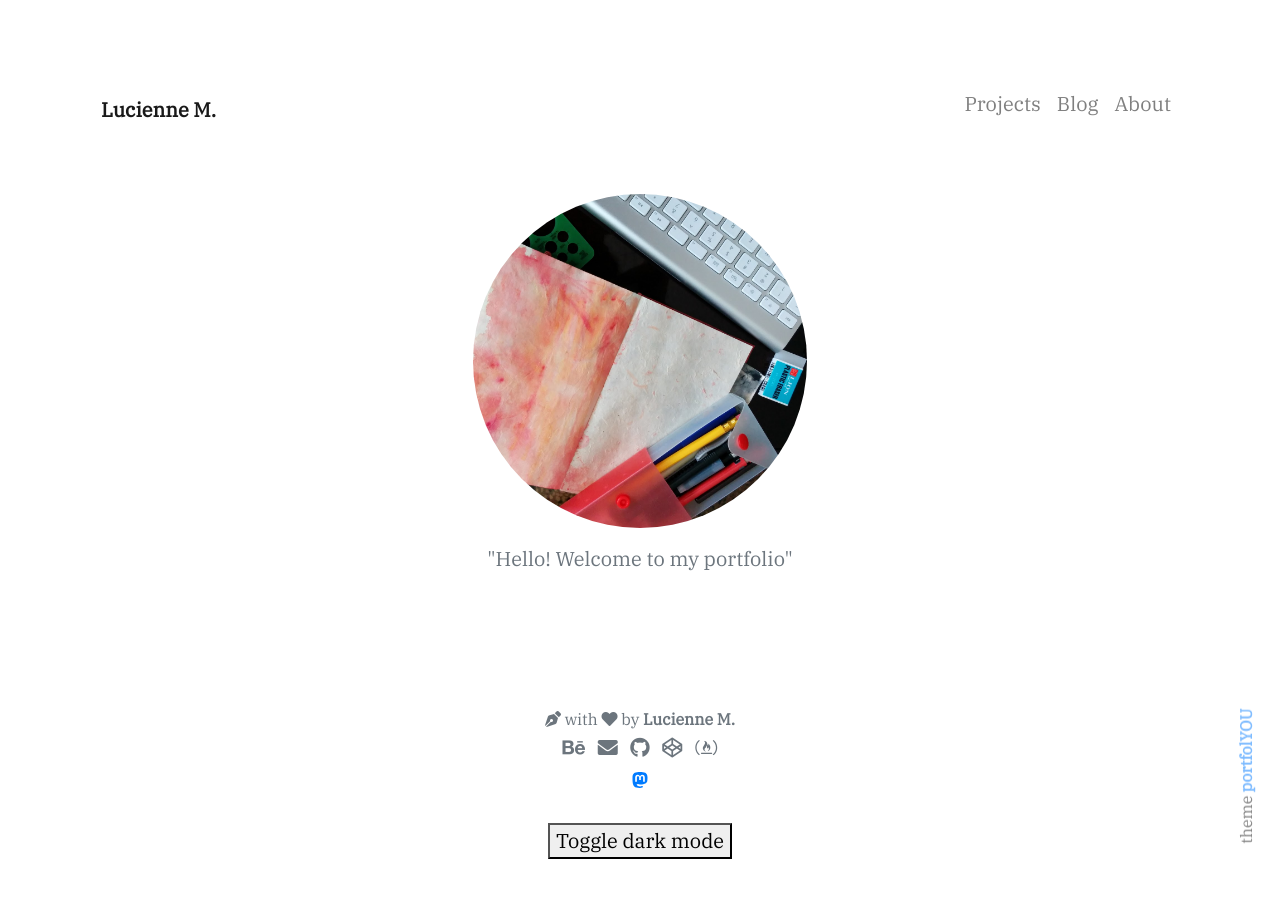
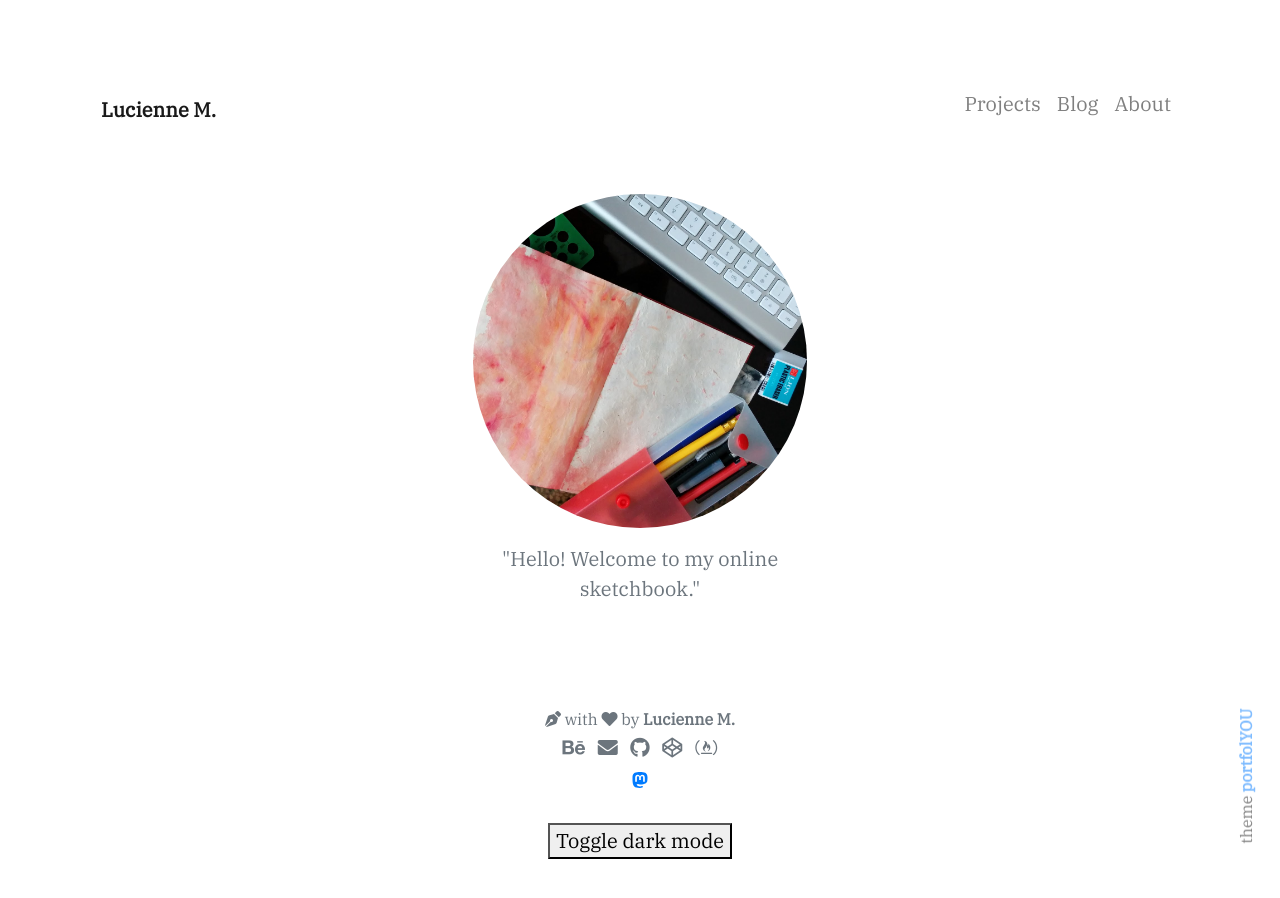
Before and after one commit to lmldvd/lmldvd.github.io, a Jekyll site: the page built from index.html, in a window 1280 px wide. Built offline with Jekyll 4.4.1, drawn with Linux system fonts in a browser that asks for light colours; nearby versions of some CDN libraries; some web fonts are replaced.

Commit message:
Update _config.yml
Revised copy of welcome message & updates social links.

```diff
--- a/_config.yml
+++ b/_config.yml
@@ -2,7 +2,7 @@
 title               : Lucienne M.
 description         : >-                               # >- means to ignore newlines until "url:"
                       "Hello! Welcome to
-                      my portfolio"
+                      my online sketchbook."
 
 url                 : ""                               # base hostname & protocol for your site (e.g. http://example.com)
 baseurl             : ""                    # subpath of your site (e.g. /blog) [IMPORTANT: use "" if your are hosting at https://username.github.io directly]
```
